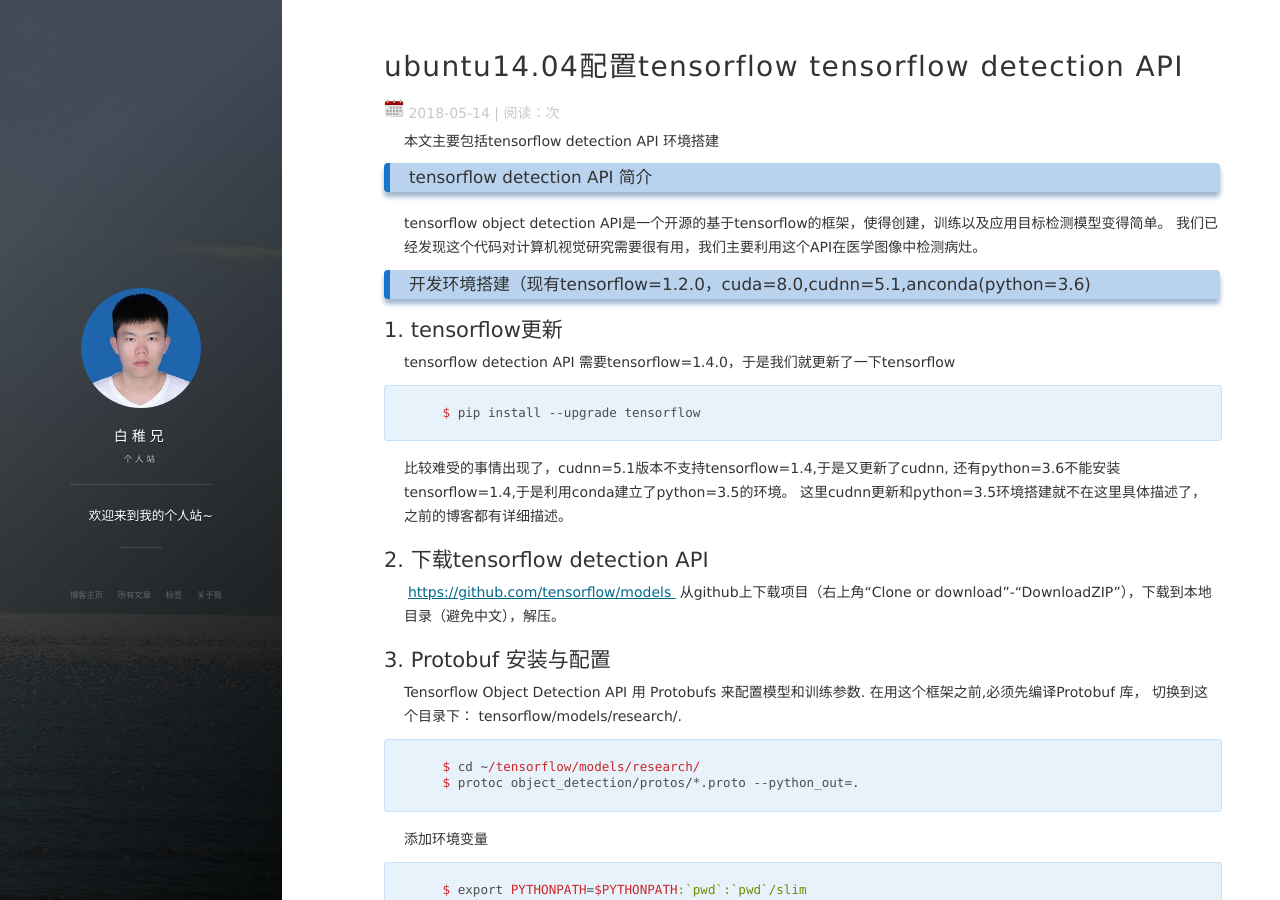
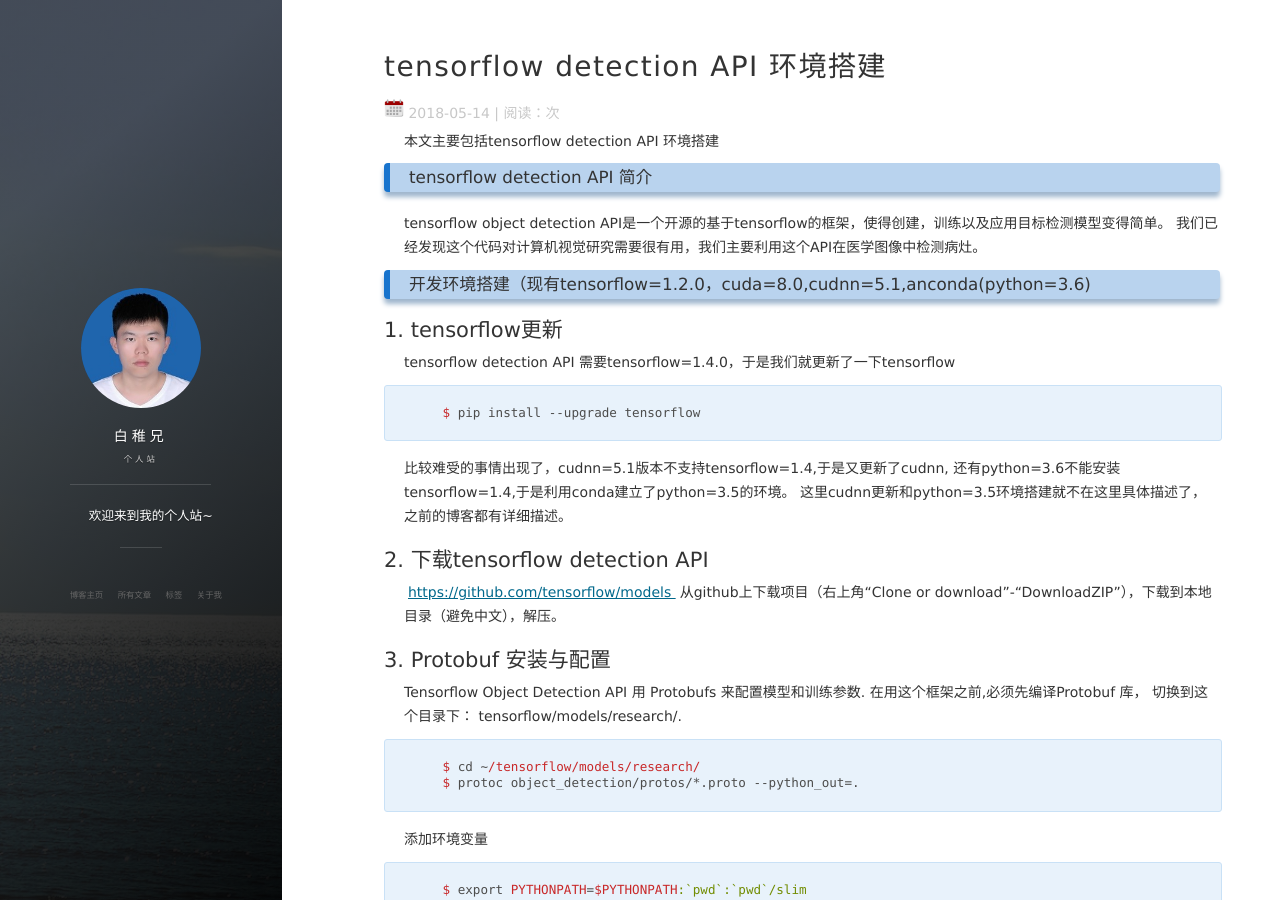
Before and after one commit to xujingxu/xujingxu.github.io, a Jekyll site: the page built from _posts/2018-5-14-tensorflow detection API 环境搭建.md, in a window 1280 px wide and 900 px high. Built offline with Jekyll 4.4.1, drawn with Linux system fonts in a browser that asks for light colours; nearby versions of some CDN libraries; comment, search, counter and statistics services are not loaded.

Commit message:
Update 2018-5-14-tensorflow detection API 环境搭建.md

```diff
--- a/_posts/2018-5-14-tensorflow detection API 环境搭建.md
+++ b/_posts/2018-5-14-tensorflow detection API 环境搭建.md
@@ -1,8 +1,8 @@
 ---
 layout: post
-title: "ubuntu14.04配置tensorflow tensorflow detection API"
+title: "tensorflow detection API 环境搭建"
 date: 2018-5-14
-description: "ubuntu14.04配置tensorflow tensorflow detection API"
+description: "tensorflow detection API 环境搭建"
 tag: tensorflow
 ---
 
```
